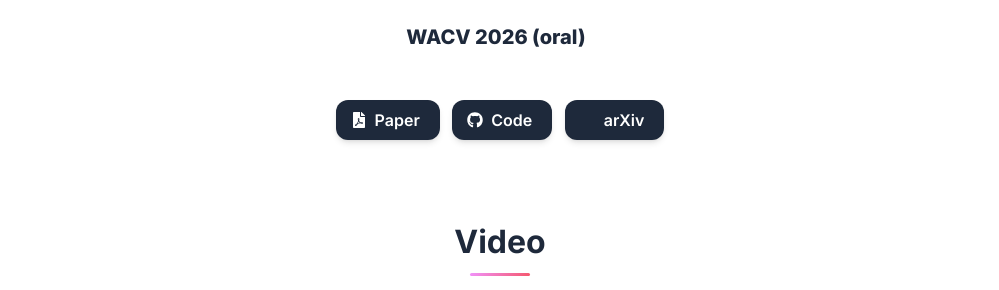
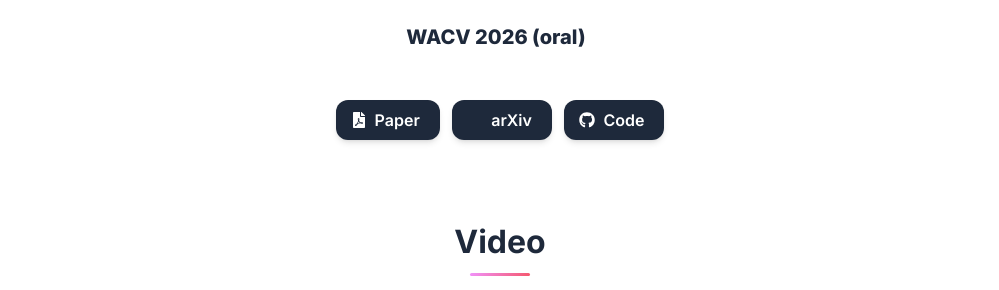
Before and after one commit to gkouros/gkouros.github.io, a Jekyll site: the page projects/SpecGloss-GS/index.html, which Jekyll copies as it is, in a window 1280 px wide and 900 px high. Shown: the part 288-578 px from the top of the window, without its empty margins (140-1139 px from the left). Built offline with Jekyll 4.4.1, drawn with Linux system fonts in a browser that asks for light colours; nearby versions of some CDN libraries; library files that are not in the unit come from our copies; a style sheet for code colours, icons or effects is not loaded.

Commit message:
Update links and remove TODO comments in index.html
Removed TODO comments for supplementary material and updated the arXiv link. Changed video source from Google Drive to YouTube.

```diff
--- a/projects/SpecGloss-GS/index.html
+++ b/projects/SpecGloss-GS/index.html
@@ -234,16 +234,15 @@
                       </a>
                     </span>
 
-                    <!-- TODO: Add your supplementary material PDF or remove this section -->
-                    <!-- <span class="link-block">
-                      <a href="static/pdfs/supplementary_material.pdf" target="_blank"
-                      class="external-link button is-normal is-rounded is-dark">
-                      <span class="icon">
-                        <i class="fas fa-file-pdf"></i>
-                      </span>
-                      <span>Supplementary</span>
-                    </a>
-                  </span> -->
+                    <span class="link-block">
+                        <a href="https://arxiv.org/abs/2510.02069.pdf" target="_blank"
+                        class="external-link button is-normal is-rounded is-dark">
+                        <span class="icon">
+                          <i class="ai ai-arxiv"></i>
+                        </span>
+                        <span>arXiv</span>
+                      </a>
+                    </span>
 
                   <!-- TODO: Replace with your GitHub repository URL -->
                   <span class="link-block">
@@ -256,16 +255,6 @@
                   </a>
                 </span>
 
-                <!-- TODO: Update with your arXiv paper ID -->
-                <span class="link-block">
-                  <a href="https://arxiv.org/abs/2510.02069.pdf" target="_blank"
-                  class="external-link button is-normal is-rounded is-dark">
-                  <span class="icon">
-                    <i class="ai ai-arxiv"></i>
-                  </span>
-                  <span>arXiv</span>
-                </a>
-              </span>
             </div>
           </div>
         </div>
@@ -281,7 +270,7 @@
       <div class="column is-four-fifths">
         <h2 class="title is-3">Video</h2>
         <div class="publication-video">
-          <iframe width="100%" src="https://drive.google.com/file/d/1HA3WVqgphOXEiFGP90TJpIIvnOseteRS/preview"
+          <iframe width="100%" src="https://www.youtube.com/watch?v=Wo4CBEQQyWc"
           title="" frameborder="0" allow="accelerometer; autoplay; clipboard-write; encrypted-media; gyroscope; picture-in-picture; web-share"
           referrerpolicy="strict-origin-when-cross-origin" allowfullscreen=""></iframe>
         </div>
```
